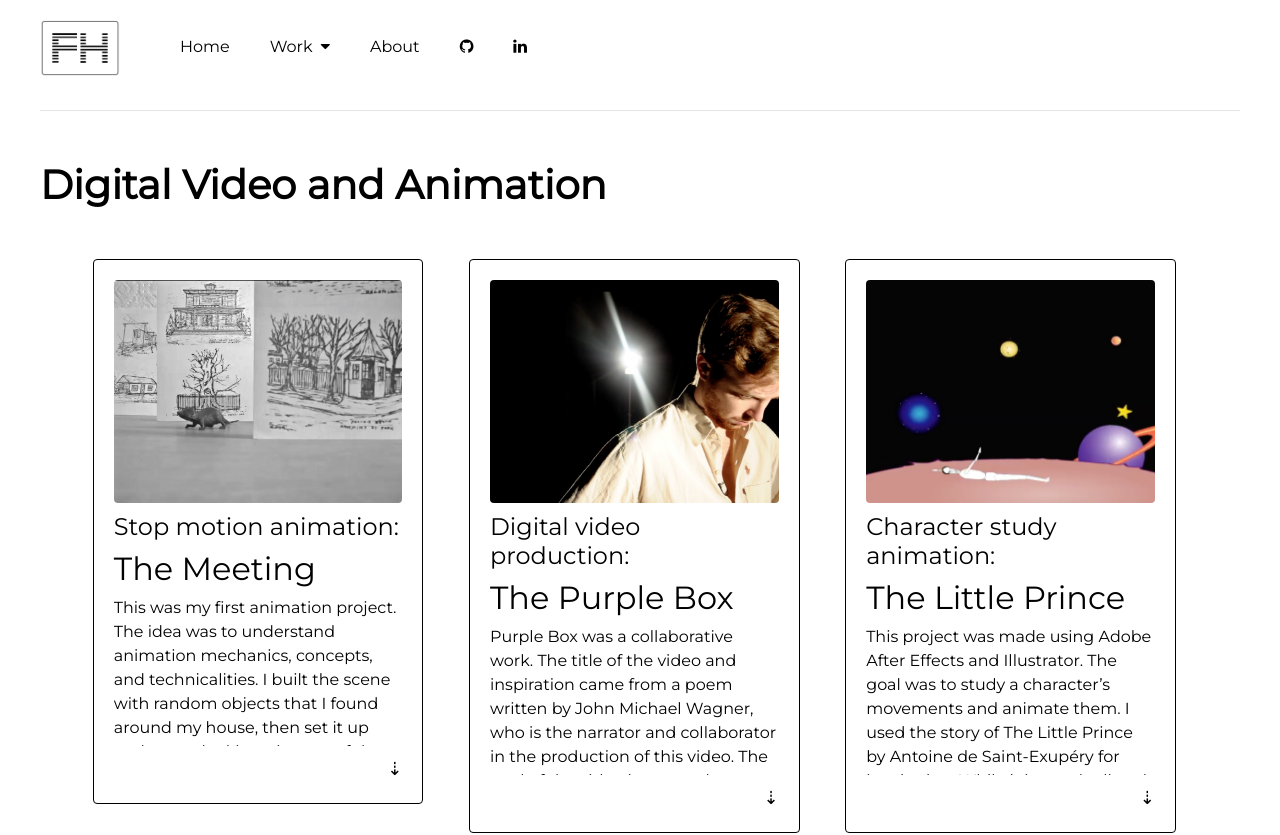
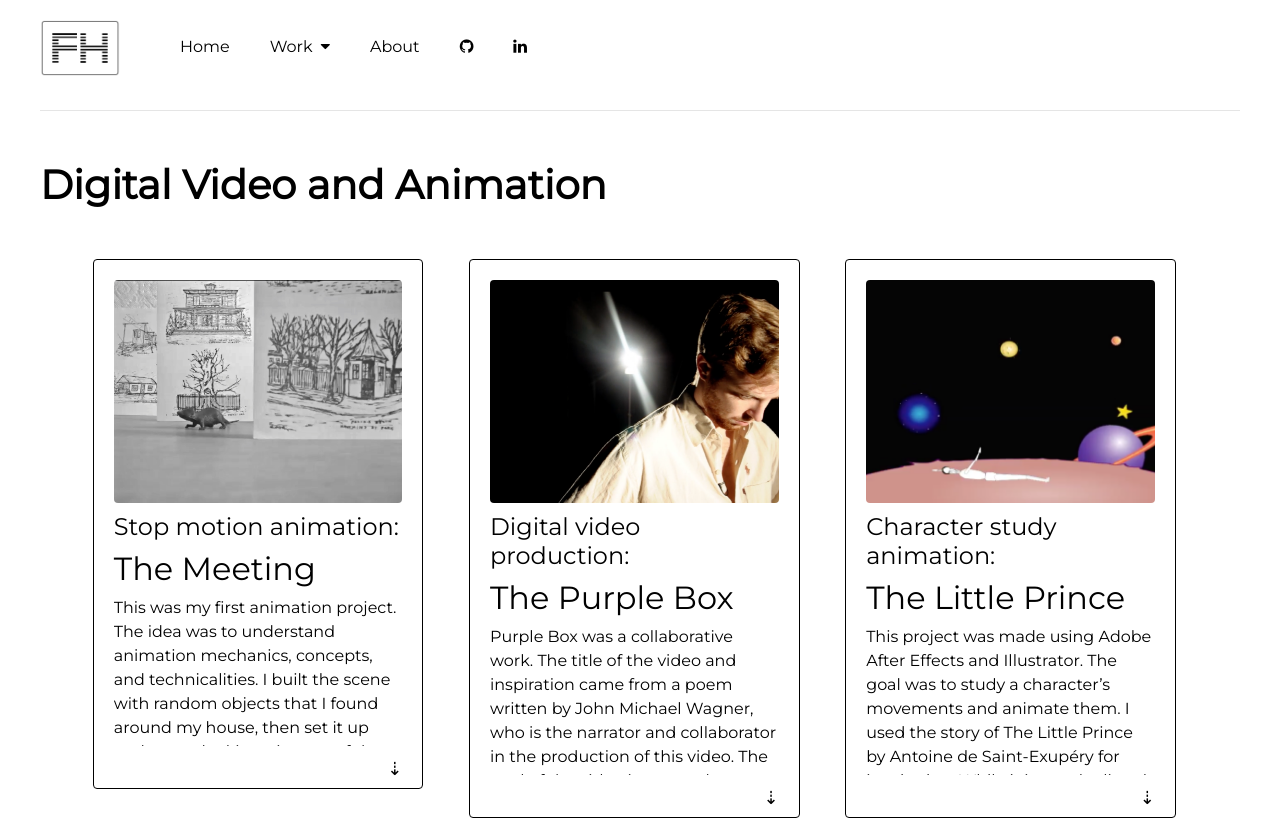
Before and after one commit to FelipeAtGA/fh-portfolio, a React (Create React App) app in the folder client/: page /videoAnimation in a window 1280 px wide. Shown: the top 835 px of the page. Built offline with nearby package versions, Linux system fonts and the light colour scheme.

Commit message:
change css rule for .projectWrapper to adjust the addition of the down arrow in each project element that was introduced on commit [videoAnimation 7e9f8a8]

```diff
--- a/client/src/css/PsAi.css
+++ b/client/src/css/PsAi.css
@@ -6,7 +6,7 @@
 
 .projectWrapper {
   width: 29%;
-  padding: 20px;
+  padding: 20px 20px 5px 20px;
   border: 1px solid;
   border-radius: 4px;
   margin: 0 2% 4% 2%;
```
